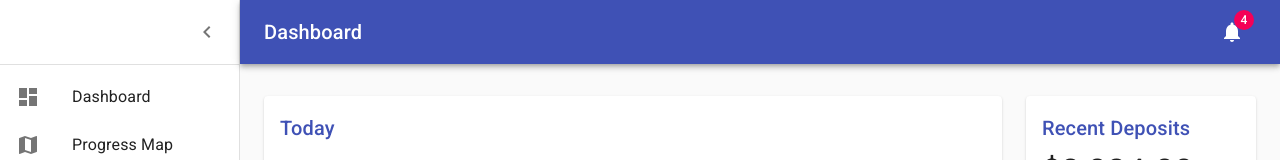
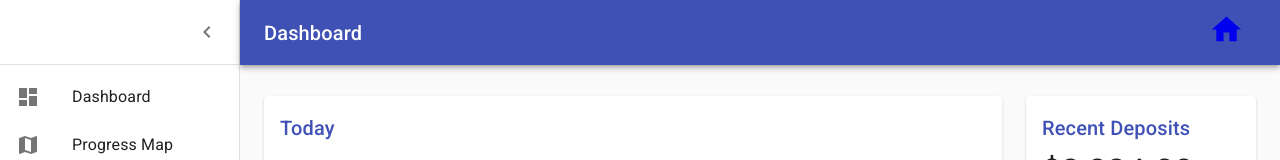
Before and after one commit to duncangw1/TrekTrackerAT, a React (Create React App) app in the folder client/: page /dashboard in a window 1280 px wide. Shown: the top 160 px of the page. Built offline with nearby package versions, Linux system fonts and the light colour scheme.

Commit message:
Replaced dashboard notification icon with home icon and link to home page.

```diff
--- a/client/src/components/dashboard/dashboard.js
+++ b/client/src/components/dashboard/dashboard.js
@@ -14,7 +14,7 @@ import Badge from "@material-ui/core/Badge";
 import Container from "@material-ui/core/Container";
 import Grid from "@material-ui/core/Grid";
 import Paper from "@material-ui/core/Paper";
-import Link from "@material-ui/core/Link";
+// import Link from "@material-ui/core/Link";
 import MenuIcon from "@material-ui/icons/Menu";
 import ChevronLeftIcon from "@material-ui/icons/ChevronLeft";
 import NotificationsIcon from "@material-ui/icons/Notifications";
@@ -22,6 +22,8 @@ import { mainListItems, secondaryListItems } from "../listItems/listItems";
 import Chart from "../chart/chart";
 import RecentHike from "../recentHike/recentHike";
 import HikesTable from "../hikesTable/hikesTable";
+import { Link } from "react-router-dom";
+import HomeIcon from "@material-ui/icons/Home";
 
 function Copyright() {
   return (
@@ -158,9 +160,9 @@ export default function Dashboard() {
             Dashboard
           </Typography>
           <IconButton color="inherit">
-            <Badge badgeContent={4} color="secondary">
-              <NotificationsIcon />
-            </Badge>
+            <Link to="/">
+              <HomeIcon fontSize="large" />
+            </Link>
           </IconButton>
         </Toolbar>
       </AppBar>
```
